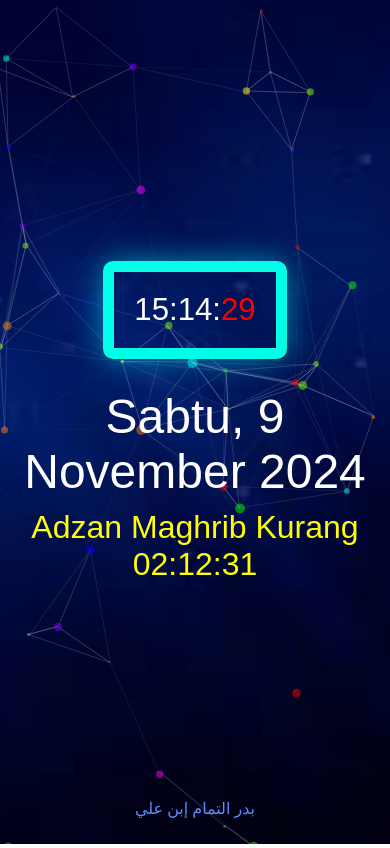
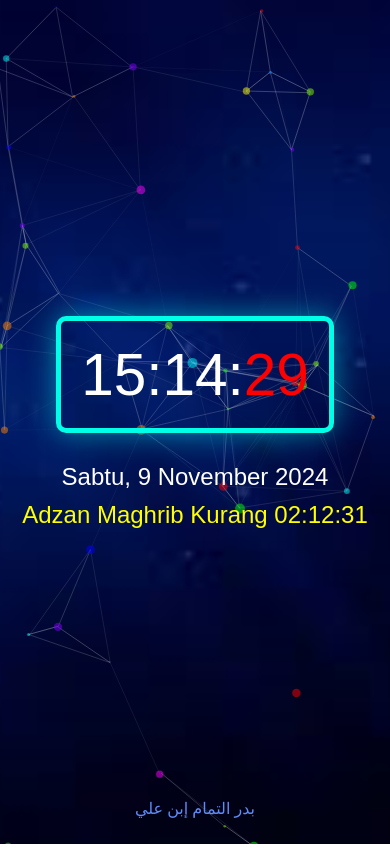
Before and after one commit to Badruttamam-design/tamam, a plain HTML site: page index.html in a window 390 px wide. Drawn offline with nearby package versions, Linux system fonts and the light colour scheme; a web font is replaced by a local one.

Commit message:
update css dan javascript

```diff
--- a/script.js
+++ b/script.js
@@ -162,14 +162,21 @@ function updateTime() {
 }
 
 
-// Mengubah warna border berdasarkan detik
 function changeBorderColor(seconds) {
     const clockElement = document.getElementById('clock');
     const colorValue = Math.floor((seconds / 60) * 360);
     const color = `hsl(${colorValue}, 100%, 50%)`;
 
-    clockElement.style.border = `11px solid ${color}`;
+    // Menentukan ukuran border berdasarkan lebar layar
+    let borderWidth = 11;  // Default border untuk layar besar
+    if (window.innerWidth <= 600) {
+        borderWidth = 5;  // Ukuran border lebih kecil untuk layar kecil (<= 600px)
+    }
+
+    // Menerapkan border dinamis dengan ukuran yang sesuai
+    clockElement.style.border = `${borderWidth}px solid ${color}`;
 }
+
 
 setInterval(updateTime, 1000);
 updateTime();
--- a/styles.css
+++ b/styles.css
@@ -26,15 +26,21 @@ body {
 /* Media Queries untuk perangkat lebih kecil */
 @media (max-width: 600px) {
     #clock {
-        font-size: 8vw; /* Ukuran font lebih kecil pada perangkat kecil */
+        font-size: 15vw; /* Ukuran font lebih kecil pada perangkat kecil */
     }
 }
 
+
 #date {
-    font-size: 3em;
+    font-size: 4em;
     margin-top: 30px;
     text-align: center;
     z-index: 2; /* Pastikan tanggal berada di atas partikel */
+}
+@media (max-width: 600px) {
+    #date {
+        font-size: 1.5em;
+    }
 }
 
 #runningText {
@@ -45,13 +51,23 @@ body {
     text-align: center;
     z-index: 2; /* Pastikan teks berjalan berada di atas partikel */
 }
+@media (max-width: 600px) {
+    #runningText {
+        font-size: 1.5em;
+    }
+}
 
 #nextPrayerText {
-    font-size: 2em;
+    font-size: 3em;
     color: yellow;
     margin-top: 10px;
     text-align: center;
     z-index: 2; /* Pastikan waktu sholat berada di atas partikel */
+}
+@media (max-width: 600px) {
+    #nextPrayerText {
+        font-size: 1.5em;
+    }
 }
 
 .prayer-time {
```
